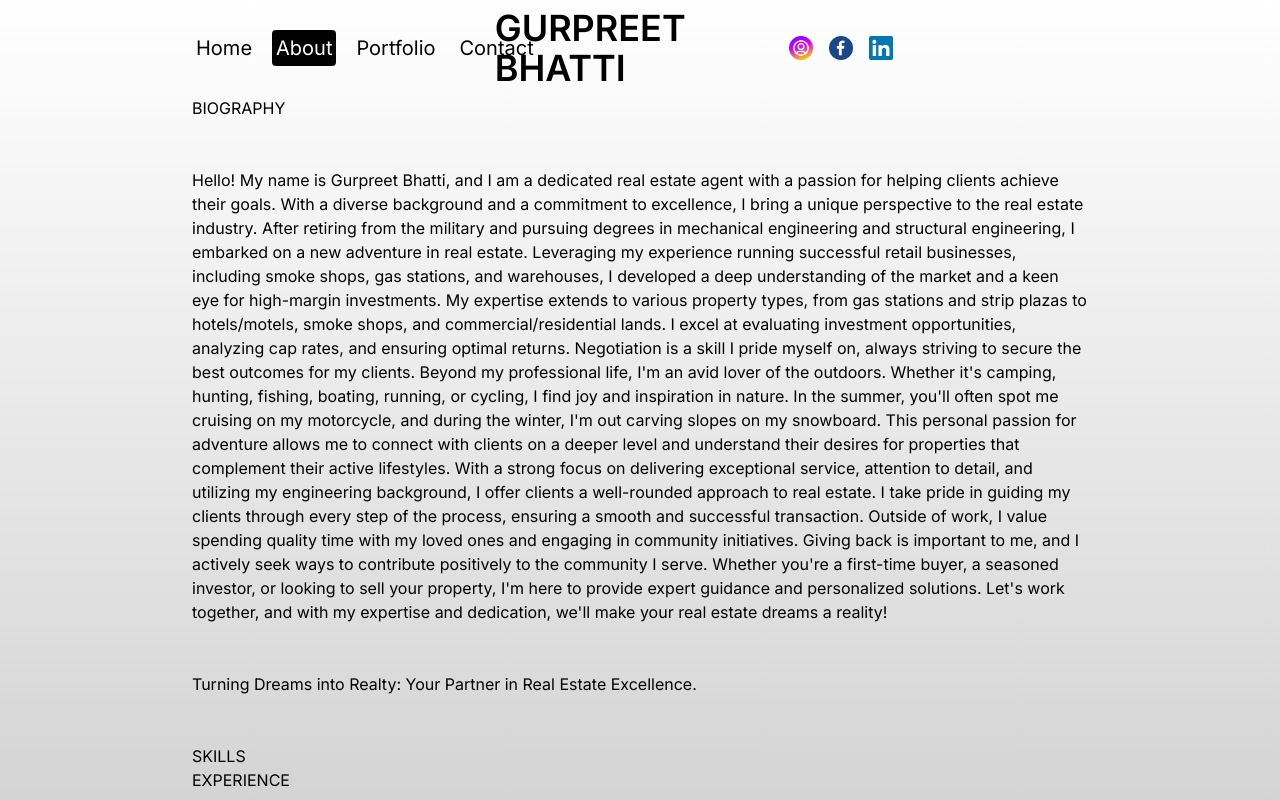
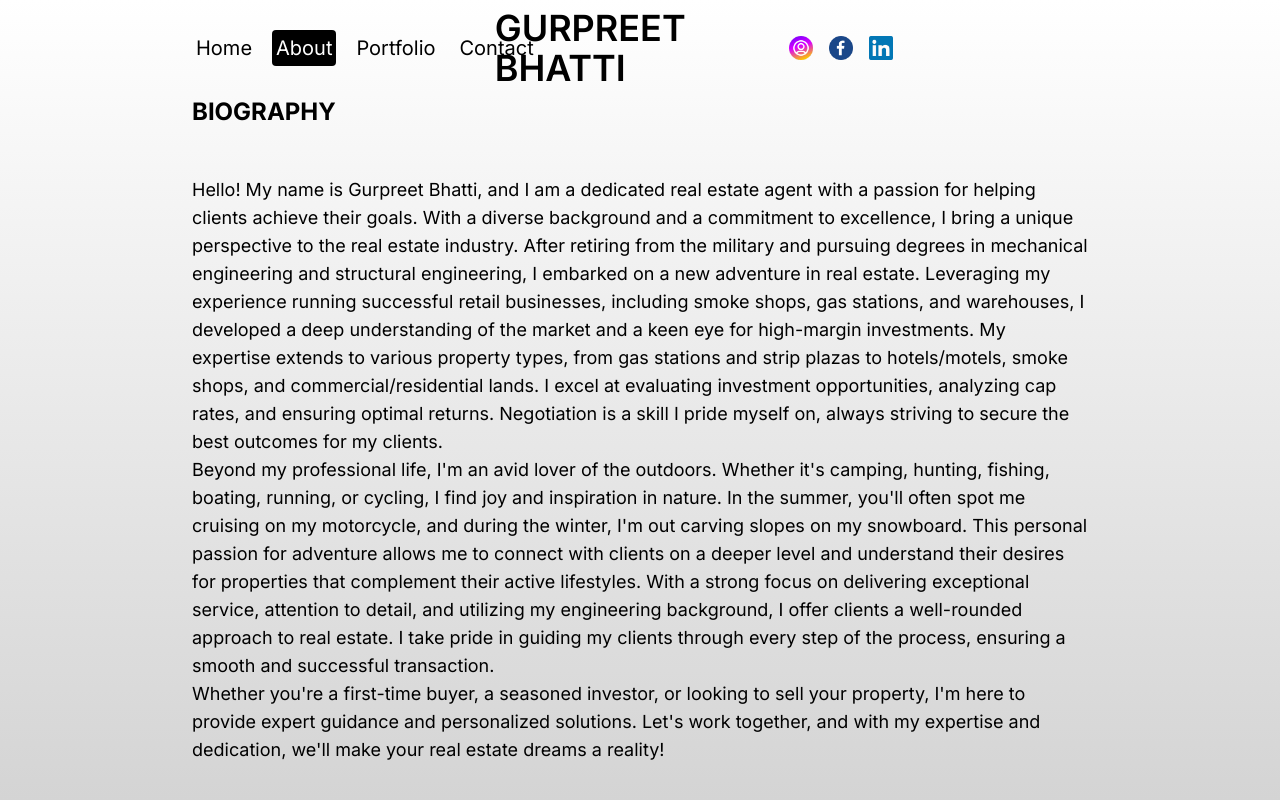
Before and after one commit to Thorskii/Bhatti, a Next.js app: page /about in a window 1280 px wide. Built offline with nearby package versions, Linux system fonts and the light colour scheme.

Commit message:
added skills and linked in dark icon

```diff
--- a/src/app/about/page.jsx
+++ b/src/app/about/page.jsx
@@ -16,26 +16,37 @@ const AboutPage = () => {
                 {/* BIOGRAPHY CONTAINER */}
                 <div className="flex flex-col gap-12 justify-center">
                     {/* BIOGRAPHY TITLE */}
-                    <h1>BIOGRAPHY</h1>
+                    <h1 className="font-bold text-2xl">BIOGRAPHY</h1>
                     {/* BIOGRAPHY DESC */}
-                    <p>
+                    <p className="text-lg">
                         Hello! My name is Gurpreet Bhatti, and I am a dedicated real estate agent with a passion for helping clients achieve their goals. With a diverse background and a commitment to excellence, I bring a unique perspective to the real estate industry.
                         After retiring from the military and pursuing degrees in mechanical engineering and structural engineering, I embarked on a new adventure in real estate. Leveraging my experience running successful retail businesses, including smoke shops, gas stations, and warehouses, I developed a deep understanding of the market and a keen eye for high-margin investments.
                         My expertise extends to various property types, from gas stations and strip plazas to hotels/motels, smoke shops, and commercial/residential lands. I excel at evaluating investment opportunities, analyzing cap rates, and ensuring optimal returns. Negotiation is a skill I pride myself on, always striving to secure the best outcomes for my clients.
-                        Beyond my professional life, I'm an avid lover of the outdoors. Whether it's camping, hunting, fishing, boating, running, or cycling, I find joy and inspiration in nature. In the summer, you'll often spot me cruising on my motorcycle, and during the winter, I'm out carving slopes on my snowboard. This personal passion for adventure allows me to connect with clients on a deeper level and understand their desires for properties that complement their active lifestyles.
+                        <br/>Beyond my professional life, I'm an avid lover of the outdoors. Whether it's camping, hunting, fishing, boating, running, or cycling, I find joy and inspiration in nature. In the summer, you'll often spot me cruising on my motorcycle, and during the winter, I'm out carving slopes on my snowboard. This personal passion for adventure allows me to connect with clients on a deeper level and understand their desires for properties that complement their active lifestyles.
                         With a strong focus on delivering exceptional service, attention to detail, and utilizing my engineering background, I offer clients a well-rounded approach to real estate. I take pride in guiding my clients through every step of the process, ensuring a smooth and successful transaction.
-                        Outside of work, I value spending quality time with my loved ones and engaging in community initiatives. Giving back is important to me, and I actively seek ways to contribute positively to the community I serve.
-                        Whether you're a first-time buyer, a seasoned investor, or looking to sell your property, I'm here to provide expert guidance and personalized solutions. Let's work together, and with my expertise and dedication, we'll make your real estate dreams a reality!
+                        <br/>Whether you're a first-time buyer, a seasoned investor, or looking to sell your property, I'm here to provide expert guidance and personalized solutions. Let's work together, and with my expertise and dedication, we'll make your real estate dreams a reality!
                     </p>
                     {/* BIOGRAPHY QUOTE */}
-                    <span>Turning Dreams into Realty: Your Partner in Real Estate Excellence.</span>
+                    <span className="italic">Turning Dreams into Realty: Your Partner in Real Estate Excellence.</span>
                     {/* BIOGRAPHY SIGN SVG*/}
                     <div className=""></div>
                 </div>
                 {/* SKILLS CONTAINER */}
-                <div className="">SKILLS</div>
+                <div className="flex flex-col gap-12 justify-center">
+                    {/* SKILL TITLE */}
+                    <h1 className="font-bold text-2xl">SKILLS</h1>
+                    <div className="flex gap-4">
+                        <div className="rounded p-2 text-sm cursor-pointer bg-black text-white dark:text-black dark:bg-slate-300 hover:bg-white hover:text-black">Realtor</div>
+                        <div className="rounded p-2 text-sm cursor-pointer bg-black text-white dark:text-black dark:bg-slate-300 hover:bg-white hover:text-black">Veteran</div>
+                        <div className="rounded p-2 text-sm cursor-pointer bg-black text-white dark:text-black dark:bg-slate-300 hover:bg-white hover:text-black">Entrepreneur</div>
+                        <div className="rounded p-2 text-sm cursor-pointer bg-black text-white dark:text-black dark:bg-slate-300 hover:bg-white hover:text-black">Father</div>
+                        <div className="rounded p-2 text-sm cursor-pointer bg-black text-white dark:text-black dark:bg-slate-300 hover:bg-white hover:text-black">Investor</div>
+                        <div className="rounded p-2 text-sm cursor-pointer bg-black text-white dark:text-black dark:bg-slate-300 hover:bg-white hover:text-black">Engineer</div>
+                    </div>
+                    <div className=""></div>
+                </div>
                 {/* EXPERIENCE CONTAINER */}
-                <div className="">EXPERIENCE</div>
+                <div className="font-bold text-2xl">EXPERIENCE</div>
             </div>
             {/* SVG CONTAINER */}
             <div className="hidden"></div>
```
Also changed, not shown: src/components/navbar.jsx (+2 -1 lines), public/linkedinDark.png (added).
